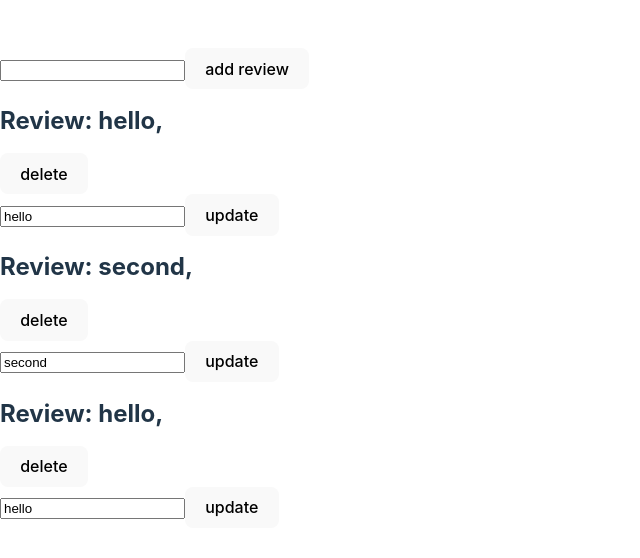
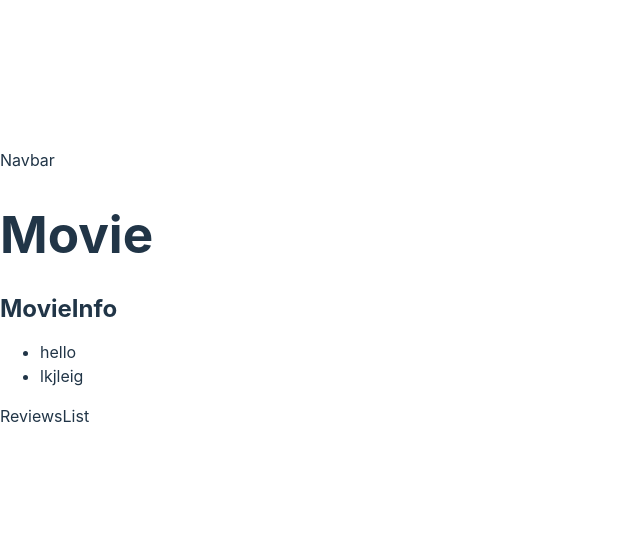
Before and after one commit to NotYerjan/project-catflix, a React (Vite) app: page /movies/1 in a window 1280 px wide. Shown: the part 112-670 px from the top of the page, without its empty margins (0-640 px from the left). Built offline with nearby package versions, Linux system fonts and the light colour scheme.

Commit message:
added react router dom

```diff
--- a/src/App.jsx
+++ /dev/null
@@ -1,53 +0,0 @@
-import useMovieStore from "./store/storeMovies.js";
-import { useEffect } from "react";
-import { BrowserRouter, Route, Routes } from "react-router-dom";
-import useReviewStore from "./store/storeReview.js";
-function App() {
-  const reviews = useReviewStore((state) => state.reviews);
-  const createReview = useReviewStore((state) => state.createReview);
-  const updateReview = useReviewStore((state) => state.updateReview);
-  const deleteReview = useReviewStore((state) => state.deleteReview);
-
-  const addReview = (e) => {
-    e.preventDefault();
-    const { content } = e.currentTarget.elements;
-    content.value
-      ? createReview(content.value)
-      : alert("Comment can't be empty");
-
-    e.currentTarget.reset();
-  };
-
-  const updateReviewContent = (e, reviewId) => {
-    e.preventDefault();
-    const { content } = e.currentTarget.elements;
-    content.value
-      ? updateReview(reviewId, content.value)
-      : alert("Comment can't be empty");
-  };
-
-  return (
-    <div>
-      <form onSubmit={addReview}>
-        <input type="text" name="content" />
-        <button type="submit">add review</button>
-      </form>
-      {reviews.map((review) => {
-        return (
-          <div key={review.id}>
-            <div>
-              <h2>Review: {review.content},</h2>
-              <button onClick={() => deleteReview(review.id)}>delete</button>
-            </div>
-            <form onSubmit={(e) => updateReviewContent(e, review.id)}>
-              <input type="text" name="content" defaultValue={review.content} />
-              <button type="submit">update</button>
-            </form>
-          </div>
-        );
-      })}
-    </div>
-  );
-}
-
-export default App;
--- /dev/null
+++ b/src/Root.jsx
@@ -0,0 +1,13 @@
+import Navbar from "./components/Navbar";
+import { Outlet } from "react-router-dom";
+
+function App() {
+	return (
+		<div>
+			<Navbar />
+			<Outlet />
+		</div>
+	);
+}
+
+export default App;
--- a/src/components/MovieInfo.jsx
+++ b/src/components/MovieInfo.jsx
@@ -1,5 +1,14 @@
 import React from "react";
 
-export default function MovieInfo() {
-  return <div>MovieInfo</div>;
+export default function MovieInfo({ movie }) {
+	return (
+		<>
+			<h2>MovieInfo</h2>
+			<ul>
+				{movie.reviews.map((review, index) => (
+					<li key={index}>{review}</li>
+				))}
+			</ul>
+		</>
+	);
 }
--- a/src/main.jsx
+++ b/src/main.jsx
@@ -1,10 +1,30 @@
-import React from 'react'
-import ReactDOM from 'react-dom/client'
-import App from './App'
-import './index.css'
+import React from "react";
+import ReactDOM from "react-dom/client";
+import Root from "./Root";
+import Home from "./pages/Home";
+import Movie from "./pages/Movie";
+import "./index.css";
+import { createBrowserRouter, RouterProvider } from "react-router-dom";
 
-ReactDOM.createRoot(document.getElementById('root')).render(
-  <React.StrictMode>
-    <App />
-  </React.StrictMode>
-)
+const router = createBrowserRouter([
+	{
+		path: "/",
+		element: <Root />,
+		children: [
+			{
+				path: "movies",
+				element: <Home />,
+			},
+			{
+				path: "movies/:id",
+				element: <Movie />,
+			},
+		],
+	},
+]);
+
+ReactDOM.createRoot(document.getElementById("root")).render(
+	<React.StrictMode>
+		<RouterProvider router={router} />
+	</React.StrictMode>,
+);
--- a/src/pages/Home.jsx
+++ b/src/pages/Home.jsx
@@ -1,5 +1,5 @@
 import React from "react";
 
 export default function Home() {
-  return <>Home</>;
+	return <h1>Home</h1>;
 }
--- a/src/pages/Movie.jsx
+++ b/src/pages/Movie.jsx
@@ -1,5 +1,25 @@
 import React from "react";
+import { useParams } from "react-router-dom";
+import MovieInfo from "../components/MovieInfo";
+import ReviewsList from "../components/ReviewsList";
+import useMovieStore from "../store/storeMovies";
 
 export default function Movie() {
-  return <div>Movie</div>;
+	const { id } = useParams();
+	const movies = useMovieStore((state) => state.movies);
+	const [movie] = movies.filter((m) => m.id === id);
+
+	return (
+		<>
+			<h1>Movie</h1>
+			{movie ? (
+				<>
+					<MovieInfo movie={movie} />
+					<ReviewsList movie={movie} />
+				</>
+			) : (
+				<h3>There is no such kind of link</h3>
+			)}
+		</>
+	);
 }
--- a/src/store/storeMovies.js
+++ b/src/store/storeMovies.js
@@ -3,15 +3,15 @@ import create from "zustand";
 
 const useMovieStore = create((set) => ({
 	movies: [
-    { id: 1, reviews: ["hello", "lkjleig"] },
-    { id: 2, reviews: ["inoin"] },
+		{ id: "1", reviews: ["hello", "lkjleig"] },
+		{ id: "2", reviews: ["inoin"] },
 	],
 	addReviewToMovie: (movieId, reviewId) =>
 		set((state) => ({
 			movies: state.movies.map((movie) =>
 				movie.id === movieId
 					? { ...movie, reviews: [...movie.reviews, reviewId] }
-          : movie
+					: movie,
 			),
 		})),
 	removeReviewFromMovie: (movieId, reviewId) =>
@@ -22,7 +22,7 @@ const useMovieStore = create((set) => ({
 							...movie,
 							reviews: movie.reviews.filter((review) => review !== reviewId),
 					  }
-          : movie
+					: movie,
 			),
 		})),
 }));
```
Lines whose indentation alone changed are shown as unchanged.
